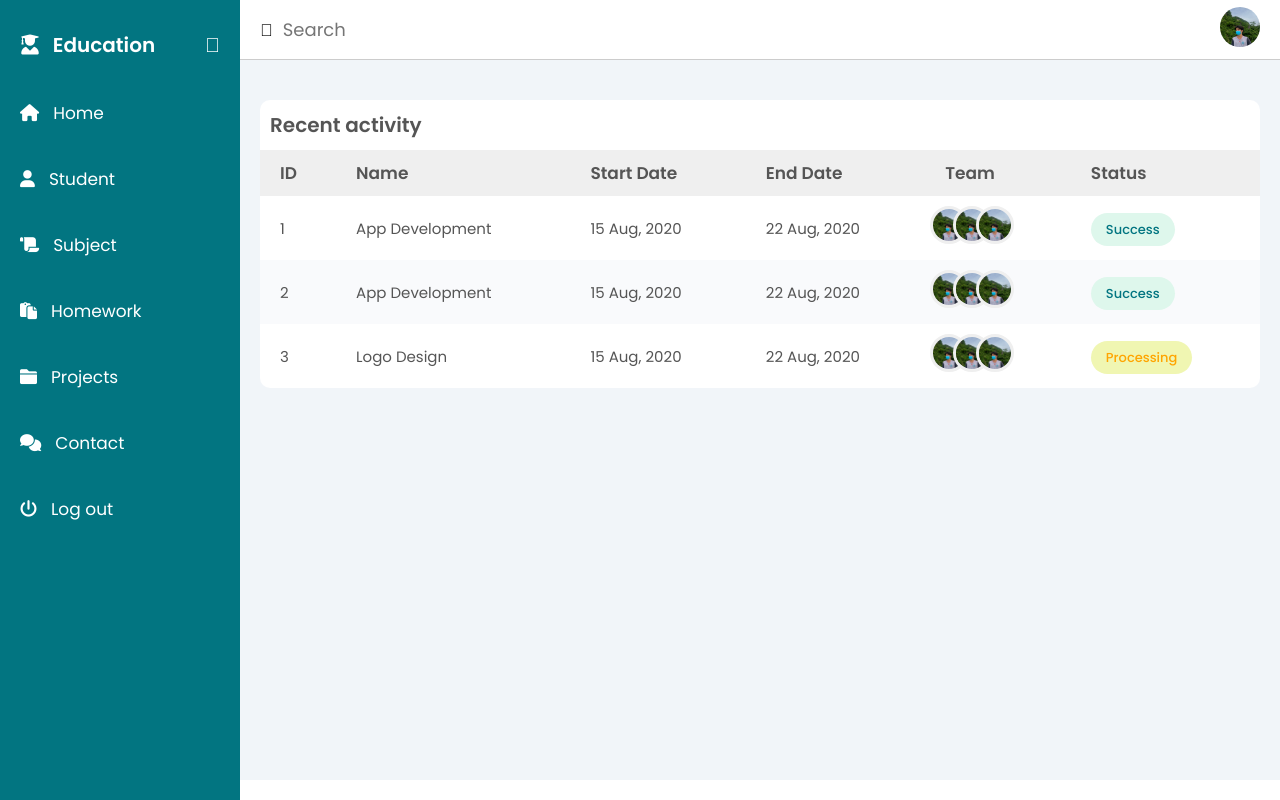
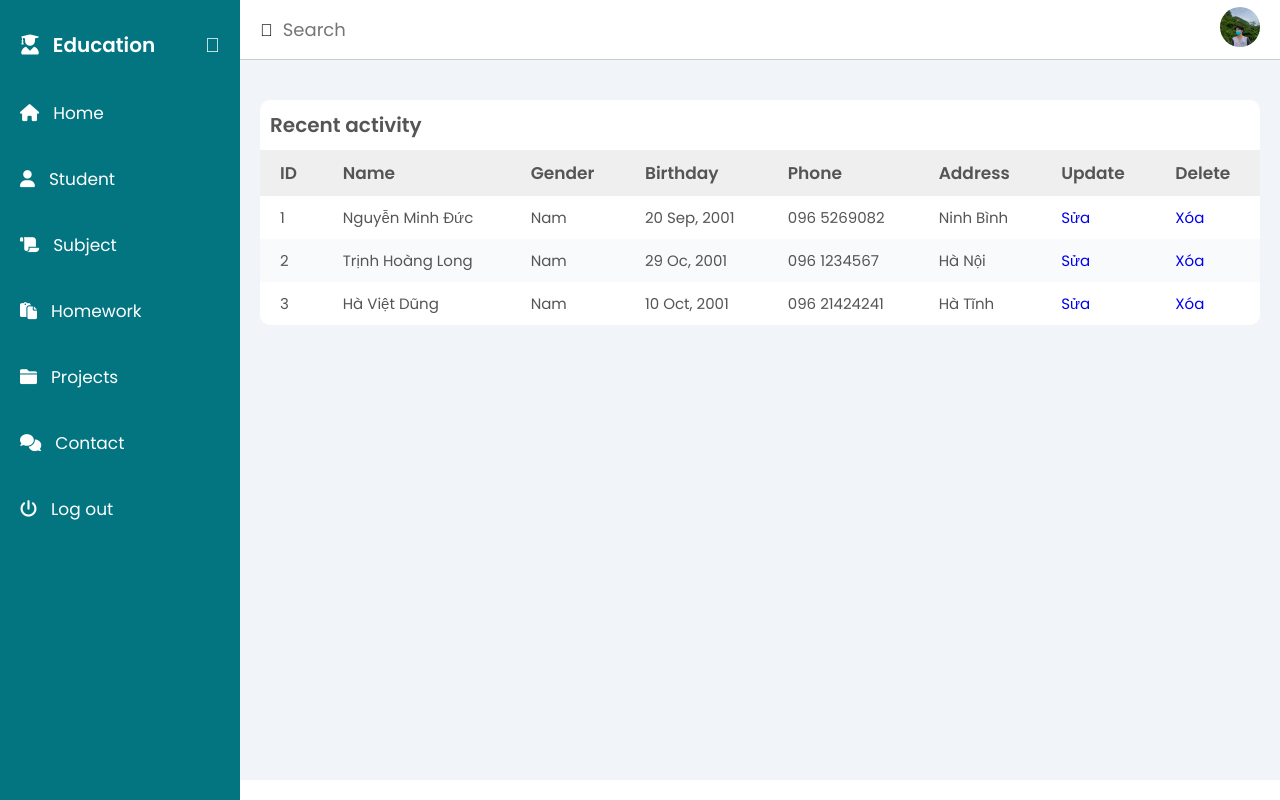
Before and after one commit to Archiroo/CongNgheWeb, a PHP site: page /teacher/student.php in a window 1280 px wide. Run offline with PHP 8.4, Linux system fonts and the light colour scheme; some libraries are stand-ins or nearby versions.

Commit message:
demo student

```diff
--- a/teacher/student.php
+++ b/teacher/student.php
@@ -13,72 +13,67 @@ include('search.php');
                                 <tr>
                                     <th>ID</th>
                                     <th>Name</th>
-                                    <th>Start Date</th>
-                                    <th>End Date</th>
-                                    <th>Team</th>
-                                    <th>Status</th>
-
+                                    <th>Gender</th>
+                                    <th>Birthday</th>
+                                    <th>Phone</th>
+                                    <th>Address</th>
+                                    <th>Update</th>
+                                    <th>Delete</th>
                                 </tr>
                             </thead>
                             <tbody>
                                 <tr>
                                     <td>1</td>
-                                    <td>App Development</td>
-                                    <td>15 Aug, 2020</td>
-                                    <td>22 Aug, 2020</td>
-                                    <td class="td-team">
-                                        <div class="img-1">
-                                            <img src="../image/user_1.jpg" alt="">
-                                        </div>
-                                        <div class="img-2">
-                                            <img src="../image/user_1.jpg" alt="">
-                                        </div>
-                                        <div class="img-3">
-                                            <img src="../image/user_1.jpg" alt="">
-                                        </div>
+                                    <td>Nguyễn Minh Đức</td>
+                                    <td>Nam</td>
+                                    <td>20 Sep, 2001</td>
+                                    <td>096 5269082</td>
+                                    <td>Ninh Bình</td>
+                                    <td>
+                                        <a href="#">
+                                            Sửa
+                                        </a>
                                     </td>
                                     <td>
-                                        <span class="badge success">Success</span>
+                                        <a href="#">
+                                            Xóa
+                                        </a>
                                     </td>
                                 </tr>
                                 <tr>
                                     <td>2</td>
-                                    <td>App Development</td>
-                                    <td>15 Aug, 2020</td>
-                                    <td>22 Aug, 2020</td>
-                                    <td class="td-team">
-                                        <div class="img-1">
-                                            <img src="../image/user_1.jpg" alt="">
-                                        </div>
-                                        <div class="img-2">
-                                            <img src="../image/user_1.jpg" alt="">
-                                        </div>
-                                        <div class="img-3">
-                                            <img src="../image/user_1.jpg" alt="">
-                                        </div>
+                                    <td>Trịnh Hoàng Long</td>
+                                    <td>Nam</td>
+                                    <td>29 Oc, 2001</td>
+                                    <td>096 1234567</td>
+                                    <td>Hà Nội</td>
+                                    <td>
+                                        <a href="#">
+                                            Sửa
+                                        </a>
                                     </td>
                                     <td>
-                                        <span class="badge success">Success</span>
+                                        <a href="#">
+                                            Xóa
+                                        </a>
                                     </td>
                                 </tr>
                                 <tr>
                                     <td>3</td>
-                                    <td>Logo Design</td>
-                                    <td>15 Aug, 2020</td>
-                                    <td>22 Aug, 2020</td>
-                                    <td class="td-team">
-                                        <div class="img-1">
-                                            <img src="../image/user_1.jpg" alt="">
-                                        </div>
-                                        <div class="img-2">
-                                            <img src="../image/user_1.jpg" alt="">
-                                        </div>
-                                        <div class="img-3">
-                                            <img src="../image/user_1.jpg" alt="">
-                                        </div>
+                                    <td>Hà Việt Dũng</td>
+                                    <td>Nam</td>
+                                    <td>10 Oct, 2001</td>
+                                    <td>096 21424241</td>
+                                    <td>Hà Tĩnh</td>
+                                    <td>
+                                        <a href="#">
+                                            Sửa
+                                        </a>
                                     </td>
                                     <td>
-                                        <span class="badge warning">Processing</span>
+                                        <a href="#">
+                                            Xóa
+                                        </a>
                                     </td>
                                 </tr>
                             </tbody>
```
